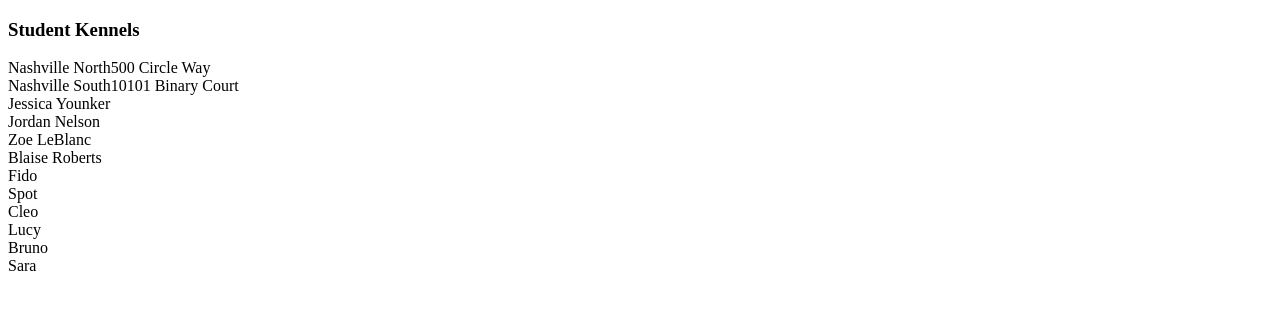
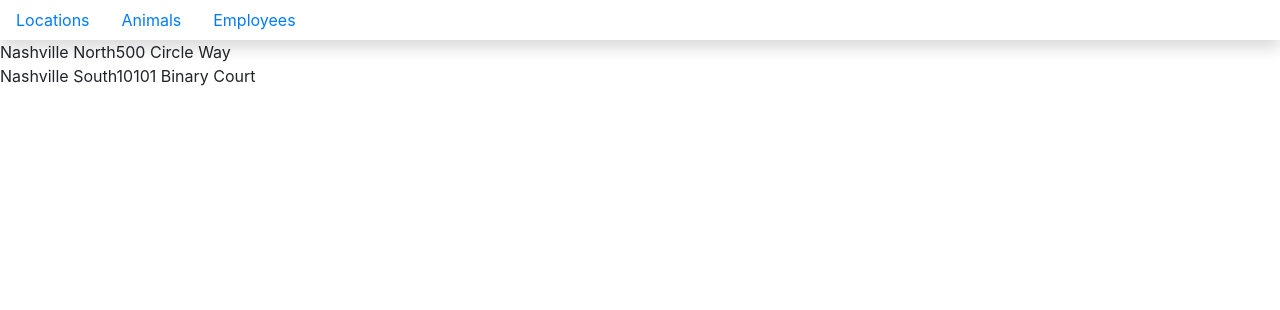
Before and after one commit to bestyoucanbe/ReactKennelPractice, a React (Create React App) app: page / in a window 1280 px wide. Shown: the top 310 px of the page. Built offline with nearby package versions, Linux system fonts and the light colour scheme.

Commit message:
Working copy! URL routing from chapter

```diff
--- a/package.json
+++ b/package.json
@@ -3,8 +3,10 @@
   "version": "0.1.0",
   "private": true,
   "dependencies": {
+    "bootstrap": "^4.3.1",
     "react": "^16.8.6",
     "react-dom": "^16.8.6",
+    "react-router-dom": "^5.0.1",
     "react-scripts": "3.0.1"
   },
   "scripts": {
--- /dev/null
+++ b/src/components/ApplicationViews.js
@@ -0,0 +1,51 @@
+import { Route } from 'react-router-dom'
+import React, { Component } from "react"
+import AnimalList from './animal/AnimalList'
+import LocationList from './location/LocationList'
+import EmployeeList from './employee/EmployeeList'
+
+
+export default class ApplicationViews extends Component {
+    employeesFromAPI = [
+        { id: 1, name: "Jessica Younker" },
+        { id: 2, name: "Jordan Nelson" },
+        { id: 3, name: "Zoe LeBlanc" },
+        { id: 4, name: "Blaise Roberts" }
+    ]
+
+    locationsFromAPI = [
+        { id: 1, name: "Nashville North", address: "500 Circle Way" },
+        { id: 2, name: "Nashville South", address: "10101 Binary Court" }
+    ]
+
+    animalsFromAPI = [
+        { id: 1, name: "Doodles" },
+        { id: 2, name: "Jack" },
+        { id: 3, name: "Angus" },
+        { id: 4, name: "Henley" },
+        { id: 5, name: "Derkins" },
+        { id: 6, name: "Checkers" }
+    ]
+
+    state = {
+        employees: this.employeesFromAPI,
+        locations: this.locationsFromAPI,
+        animals: this.animalsFromAPI
+    }
+
+    render() {
+        return (
+            <React.Fragment>
+                <Route exact path="/" render={(props) => {
+                    return <LocationList locations={this.state.locations} />
+                }} />
+                <Route path="/animals" render={(props) => {
+                    return <AnimalList animals={this.state.animals} />
+                }} />
+                <Route path="/employees" render={(props) => {
+                    return <EmployeeList employees={this.state.employees} />
+                }} />
+            </React.Fragment>
+        )
+    }
+}
--- a/src/components/Kennel.js
+++ b/src/components/Kennel.js
@@ -1,53 +1,18 @@
-// Practice Exercise - Displaying Animals
-// Now that you are passing state from the Kennel to the EmployeeList and LocationList, you're going to list animals now.
+import React, { Component } from "react"
+import NavBar from "./nav/NavBar"
+import ApplicationViews from "./ApplicationViews"
 
-// Create a new array in state in the Kennel component named animals. It will look just like the locations and employees arrays in state. Make sure each animal has an id property.
-// Create an AnimalList component for displaying animals.
-// Update Kennel to pass its animals state to AnimalList and use the appropriate key on this.props to display all animal names.
+import "./Kennel.css"
+import "bootstrap/dist/css/bootstrap.min.css"
 
-import React, { Component } from 'react'
-import EmployeeList from "./employee/EmployeeList"
-import LocationList from "./location/LocationList"
-import AnimalList from "./animal/AnimalList"
-import "./Kennel.css"
 
 export default class Kennel extends Component {
-
-employeesFromAPI = [
-    { id: 1, name: "Jessica Younker" },
-    { id: 2, name: "Jordan Nelson" },
-    { id: 3, name: "Zoe LeBlanc" },
-    { id: 4, name: "Blaise Roberts" }
-]
-
-locationsFromAPI = [
-    { id: 1, name: "Nashville North", address: "500 Circle Way" },
-    { id: 2, name: "Nashville South", address: "10101 Binary Court" }
-]
-
-animalsFromAPI = [
-    { id: 1, name: "Fido" },
-    { id: 2, name: "Spot" },
-    { id: 3, name: "Cleo" },
-    { id: 4, name: "Lucy" },
-    { id: 5, name: "Bruno"},
-    { id: 6, name: "Sara"}
-]
-
-state = {
-    employees: this.employeesFromAPI,
-    locations: this.locationsFromAPI,
-    animals: this.animalsFromAPI
-}
-
     render() {
         return (
-            <div>
-                <h3>Student Kennels</h3>
-                <LocationList locations={this.state.locations} />
-                <EmployeeList employees={this.state.employees} />
-                <AnimalList animals={this.state.animals} />
-            </div>
+            <React.Fragment>
+                <NavBar />
+                <ApplicationViews />
+            </React.Fragment>
         )
     }
 }
--- /dev/null
+++ b/src/components/nav/NavBar.js
@@ -0,0 +1,26 @@
+import React, { Component } from "react"
+import { Link } from "react-router-dom"
+import "bootstrap/dist/css/bootstrap.min.css"
+
+
+export default class NavBar extends Component {
+    render() {
+        return (
+            <nav className="navbar navbar-light light-blue flex-md-nowrap p-0 shadow">
+                <ul className="nav nav-pills">
+                    <li className="nav-item">
+                        <Link className="nav-link" to="/">Locations</Link>
+                    </li>
+                    <li className="nav-item">
+                        <Link className="nav-link" to="/animals">Animals</Link>
+                    </li>
+                    <li className="nav-item">
+                        <Link className="nav-link" to="/employees">Employees</Link>
+                    </li>
+                </ul>
+            </nav>
+        )
+    }
+}
+
+//Original line above:  <nav className="navbar navbar-light fixed-top light-blue flex-md-nowrap p-0 shadow">
--- a/src/index.js
+++ b/src/index.js
@@ -1,5 +1,10 @@
 import ReactDOM from "react-dom"
 import React from 'react'
+import { BrowserRouter as Router } from "react-router-dom"
 import Kennel from "./components/Kennel"
 
-ReactDOM.render(<Kennel />, document.querySelector("#root"));
+ReactDOM.render(
+  <Router>
+      <Kennel />
+</Router>,
+  document.querySelector("#root"))
```
Also changed, not shown: src/components/nav/NavBar.css (added), 1 other file (tests, documents, lock files or other folders).
